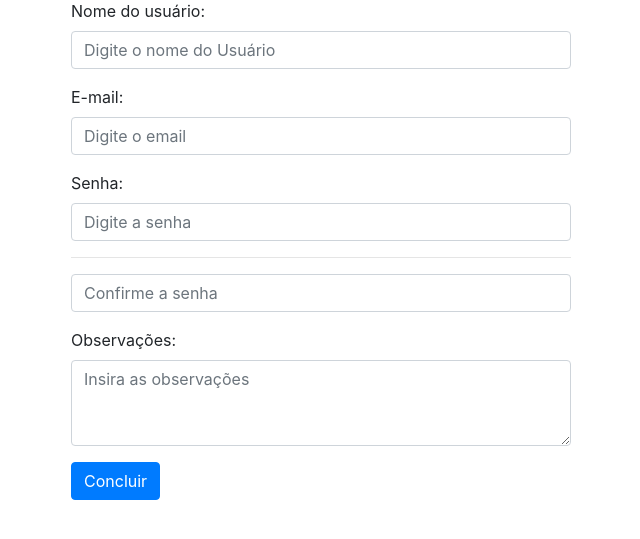
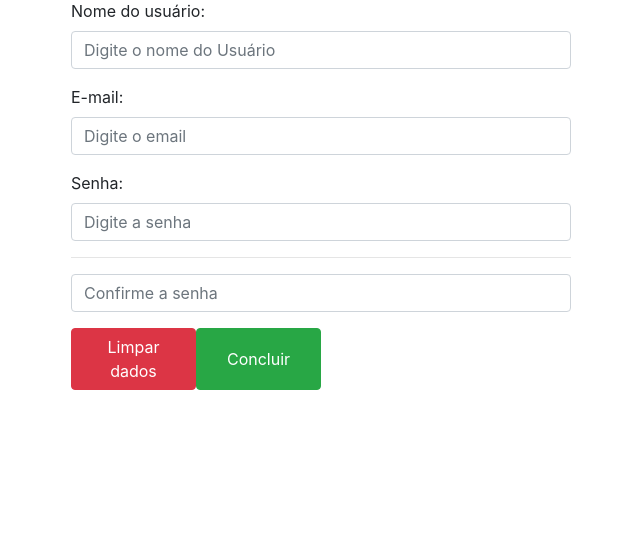
Before and after one commit to KalilFarias/stock_control, a PHP site: page /cadastrar.php in a window 1280 px wide. Shown: the part 224-763 px from the top of the page, without its empty margins (319-959 px from the left). Run offline with PHP 8.4, Linux system fonts and the light colour scheme; the visitor is signed in with stand-in values (Sample User, id 1); data comes from the database, SQL or seed files in the repository.

Commit message:
criando cadastrar usuario

```diff
--- a/cadastrar.php
+++ b/cadastrar.php
@@ -24,10 +24,12 @@
         <hr>
         <input type="password" class="form-control" id="senha" name="senha" placeholder="Confirme a senha" required>
       </div>
-      <div class="form-group">
-        <label for="observation">Observações:</label>
-        <textarea type="text" class="form-control" id="observation" name="observation" placeholder="Insira as observações" rows="3"></textarea>
+      <div class="container form-group">
+        <div class="row justify-content-evenly">
+            <button type="reset" class="col-3 btn btn-danger">Limpar dados</button>
+            <button type="submit" class="col-3 btn btn-success">Concluir</button>
+
+        </div>
       </div>
-      <button type="submit" class="btn btn-primary">Concluir</button>
     </form>
   </div>
--- a/index.php
+++ b/index.php
@@ -20,13 +20,8 @@
         <tbody>
           <?php foreach($stock as $stocks): ?>
             <tr>
-<<<<<<< HEAD
               <td scope="row"><?= $stocks["name"]?></td>
               <td scope="row"><?= $stocks["tool"]?></td>
-=======
-              <td scope="row"><?= $stocks["name"] ?></td>
-              <td scope="row"><?= $stocks["tool"] ?></td>
->>>>>>> 6bf788103d33a888b059a49c04624594e0f177da
               <td scope="row"><?= $stocks["date_retirada"]?></td>
               <td scope="row"><?= $stocks["time_retirada"]?></td>
               <td class="actions">
```
